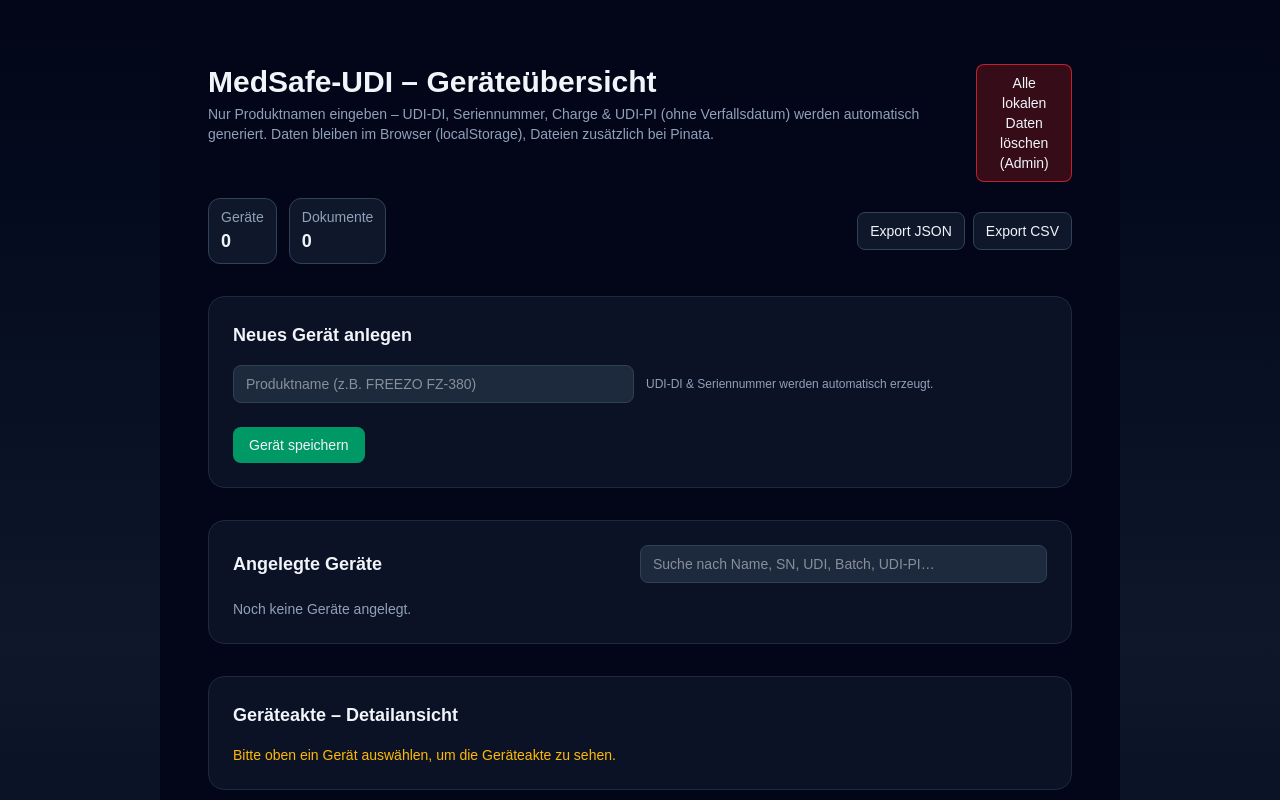
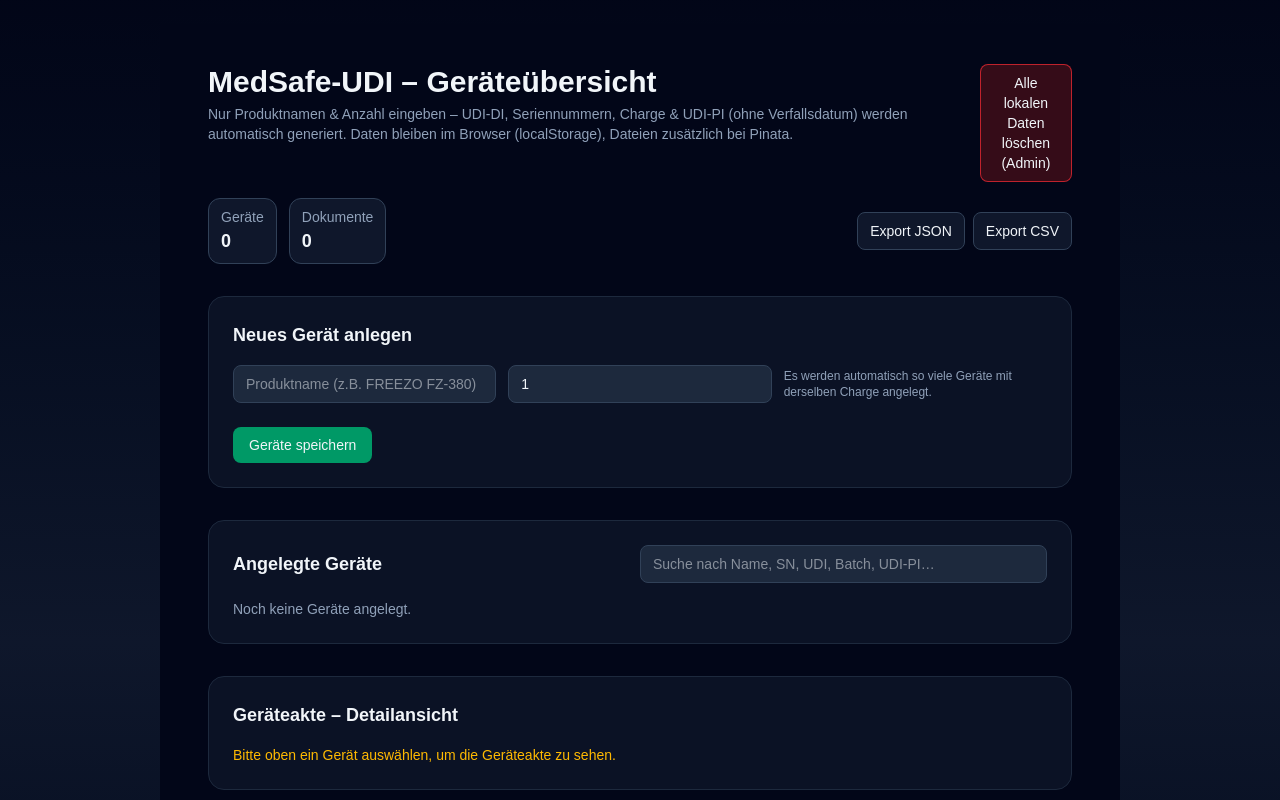
Before and after one commit to Ajanth06/medsafe-udi, a Next.js app: page / in a window 1280 px wide. Shown: the top 800 px of the page. Built offline with nearby package versions, Linux system fonts and the light colour scheme.

Commit message:
Bulk-Geräteanlage: Anzahl-Feld, Charge, Seriennummern & Audit-Log

```diff
--- a/app/page.tsx
+++ b/app/page.tsx
@@ -114,6 +114,7 @@
 
   const [selectedDeviceId, setSelectedDeviceId] = useState<string | null>(null);
   const [newProductName, setNewProductName] = useState("");
+  const [quantity, setQuantity] = useState<number>(1); // 🔢 Anzahl Geräte pro Klick
 
   const [docName, setDocName] = useState("");
   const [docCategory, setDocCategory] = useState<string>(DOC_CATEGORIES[0]);
@@ -171,10 +172,19 @@
     });
   };
 
-  // 💾 Gerät speichern – UDI-DI, Seriennummer, Batch, UDI-PI werden automatisch generiert
+  // 💾 Geräte speichern – jetzt mit "Anzahl" (Bulk-Erstellung)
   const handleSaveDevice = async () => {
     if (!newProductName.trim()) {
       setMessage("Bitte einen Produktnamen eingeben.");
+      return;
+    }
+
+    const qty = Number.isFinite(quantity)
+      ? Math.max(1, Math.floor(quantity))
+      : 1;
+
+    if (qty < 1) {
+      setMessage("Anzahl muss mindestens 1 sein.");
       return;
     }
 
@@ -186,16 +196,25 @@
 
     // Geräte mit gleicher Charge zählen, um eine laufende Nummer pro Charge zu haben
     const devicesSameBatch = devices.filter((d) => d.batch === batch);
-    const serialRunningNumber = String(devicesSameBatch.length + 1).padStart(
+    const existingInBatch = devicesSameBatch.length;
+
+    // Globale laufende Nummern-Basis für UDI-DI
+    const startDeviceIndex = devices.length;
+
+    const newDevices: Device[] = [];
+
+    for (let i = 0; i < qty; i++) {
+      const serialRunningNumber = String(existingInBatch + i + 1).padStart(
         3,
         "0"
       );
 
-    // Globale laufende Nummer für UDI-DI
-    const deviceIndex = devices.length + 1;
+      const deviceIndex = startDeviceIndex + i + 1;
 
       // 🔢 automatisch generierte UDI-DI (interne Struktur)
-    const generatedUdiDi = `TH-DI-${deviceIndex.toString().padStart(6, "0")}`;
+      const generatedUdiDi = `TH-DI-${deviceIndex
+        .toString()
+        .padStart(6, "0")}`;
 
       // 🔢 automatisch generierte Seriennummer (Charge + laufende Nummer)
       const generatedSerial = `TH-SN-${productionDate}-${serialRunningNumber}`;
@@ -219,8 +238,11 @@
         udiPi,
       };
 
+      newDevices.push(newDevice);
+    }
+
     // NEUE GERÄTE OBEN
-    const updated = [newDevice, ...devices];
+    const updated = [...newDevices, ...devices];
     setDevices(updated);
 
     if (typeof window !== "undefined") {
@@ -228,15 +250,29 @@
     }
 
     setNewProductName("");
-    setSelectedDeviceId(newDevice.id);
+    setQuantity(1);
+    setSelectedDeviceId(newDevices[0]?.id ?? null);
+
+    if (qty === 1) {
       setMessage(
-      "Gerät wurde gespeichert (UDI-DI & Seriennummer automatisch erzeugt, ohne Verfallsdatum)."
+        `1 Gerät wurde gespeichert (UDI-DI & Seriennummer automatisch erzeugt, ohne Verfallsdatum).`
       );
+    } else {
+      setMessage(
+        `${qty} Geräte wurden gespeichert (Charge ${batch}, UDI-DI & Seriennummern automatisch erzeugt).`
+      );
+    }
+
+    // Sammel-Audit-Eintrag (kein Spam mit 100 Einzelzeilen)
+    const firstSerial = newDevices[0]?.serial;
+    const lastSerial = newDevices[newDevices.length - 1]?.serial;
 
     addAuditEntry(
-      newDevice.id,
-      "device_created",
-      `Gerät angelegt: ${newDevice.name} (UDI-DI: ${generatedUdiDi}, SN: ${generatedSerial}, Batch: ${batch})`
+      null,
+      "devices_bulk_created",
+      qty === 1
+        ? `1 Gerät angelegt: ${newDevices[0]?.name} (Charge: ${batch}, SN: ${firstSerial})`
+        : `${qty} Geräte angelegt für ${newDevices[0]?.name} (Charge: ${batch}, SN von ${firstSerial} bis ${lastSerial}).`
     );
   };
 
@@ -502,10 +538,10 @@
                 MedSafe-UDI – Geräteübersicht
               </h1>
               <p className="text-slate-400 text-sm mt-1">
-                Nur Produktnamen eingeben – UDI-DI, Seriennummer, Charge &amp;
-                UDI-PI (ohne Verfallsdatum) werden automatisch generiert. Daten
-                bleiben im Browser (localStorage), Dateien zusätzlich bei
-                Pinata.
+                Nur Produktnamen &amp; Anzahl eingeben – UDI-DI,
+                Seriennummern, Charge &amp; UDI-PI (ohne Verfallsdatum) werden
+                automatisch generiert. Daten bleiben im Browser (localStorage),
+                Dateien zusätzlich bei Pinata.
               </p>
             </div>
 
@@ -558,15 +594,29 @@
         <section className="bg-slate-900/70 border border-slate-800 rounded-2xl p-4 md:p-6 space-y-4">
           <h2 className="text-lg font-semibold">Neues Gerät anlegen</h2>
 
-          <div className="grid grid-cols-1 md:grid-cols-2 gap-3 items-center">
+          <div className="grid grid-cols-1 md:grid-cols-3 gap-3 items-center">
             <input
               className="bg-slate-800 rounded-lg px-3 py-2 text-sm outline-none border border-slate-700 focus:border-emerald-500"
               placeholder="Produktname (z.B. FREEZO FZ-380)"
               value={newProductName}
               onChange={(e) => setNewProductName(e.target.value)}
             />
+            <input
+              type="number"
+              min={1}
+              max={999}
+              className="bg-slate-800 rounded-lg px-3 py-2 text-sm outline-none border border-slate-700 focus:border-emerald-500"
+              placeholder="Anzahl"
+              value={quantity}
+              onChange={(e) =>
+                setQuantity(
+                  Math.max(1, Number(e.target.value || "1") || 1)
+                )
+              }
+            />
             <p className="text-xs text-slate-400">
-              UDI-DI &amp; Seriennummer werden automatisch erzeugt.
+              Es werden automatisch so viele Geräte mit derselben Charge
+              angelegt.
             </p>
           </div>
 
@@ -574,7 +624,7 @@
             onClick={handleSaveDevice}
             className="mt-2 inline-flex items-center rounded-lg bg-emerald-600 hover:bg-emerald-500 px-4 py-2 text-sm font-medium"
           >
-            Gerät speichern
+            Geräte speichern
           </button>
         </section>
 
```
Lines whose indentation alone changed are shown as unchanged.
